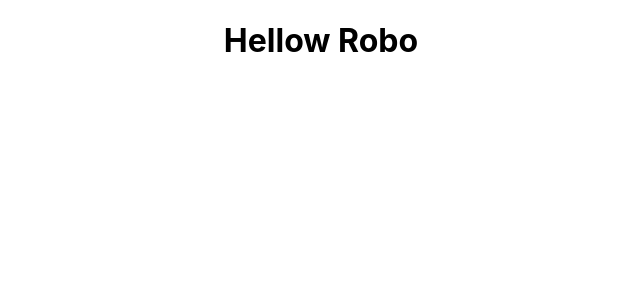
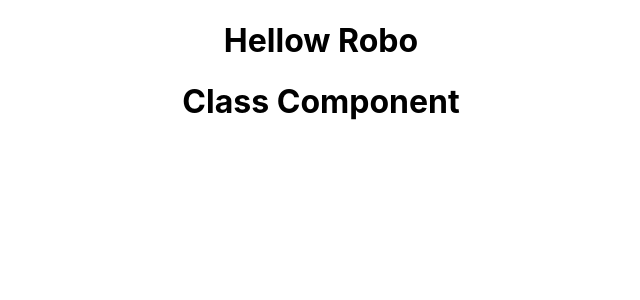
Before and after one commit to Robaith/react, a React (Create React App) app: page / in a window 1280 px wide. Shown: the top 300 px of the page, without its empty margins (319-959 px from the left). Built offline with nearby package versions, Linux system fonts and the light colour scheme.

Commit message:
Class component

```diff
--- a/src/App.js
+++ b/src/App.js
@@ -1,11 +1,13 @@
 import logo from './logo.svg';
 import './App.css';
 import Greet from './components/Greet';
+import Welcome from './components/Welcome';
 
 function App() {
   return (
     <div className="App">
       <Greet />
+      <Welcome />
     </div>
   );
 }
--- /dev/null
+++ b/src/components/Welcome.js
@@ -0,0 +1,9 @@
+import React, { Component } from 'react'
+
+class Welcome extends Component {
+    render() {
+        return <h1>Class Component</h1>
+    }
+}
+
+export default Welcome
```
Also changed, not shown: 1 other file (tests, documents, lock files or other folders).
